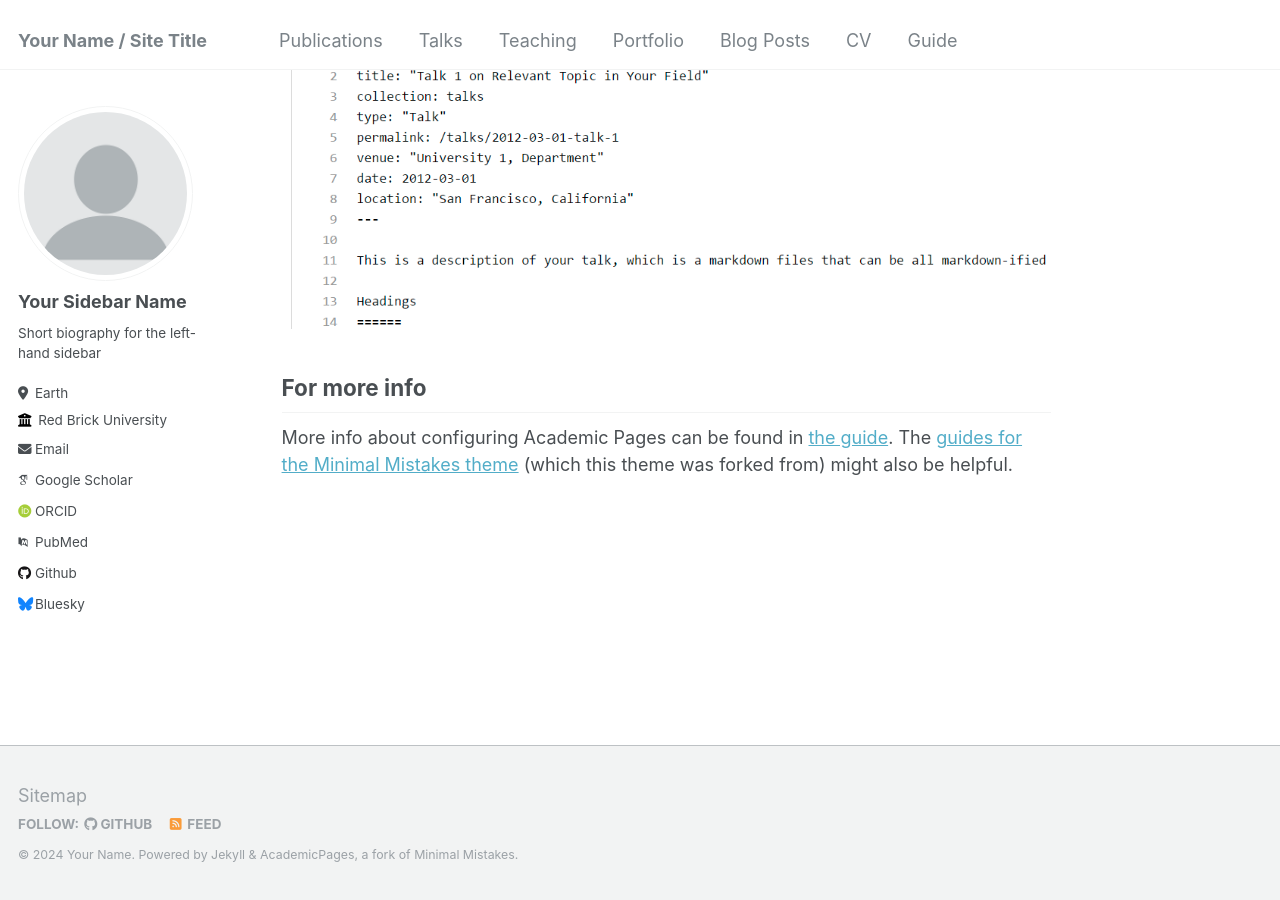
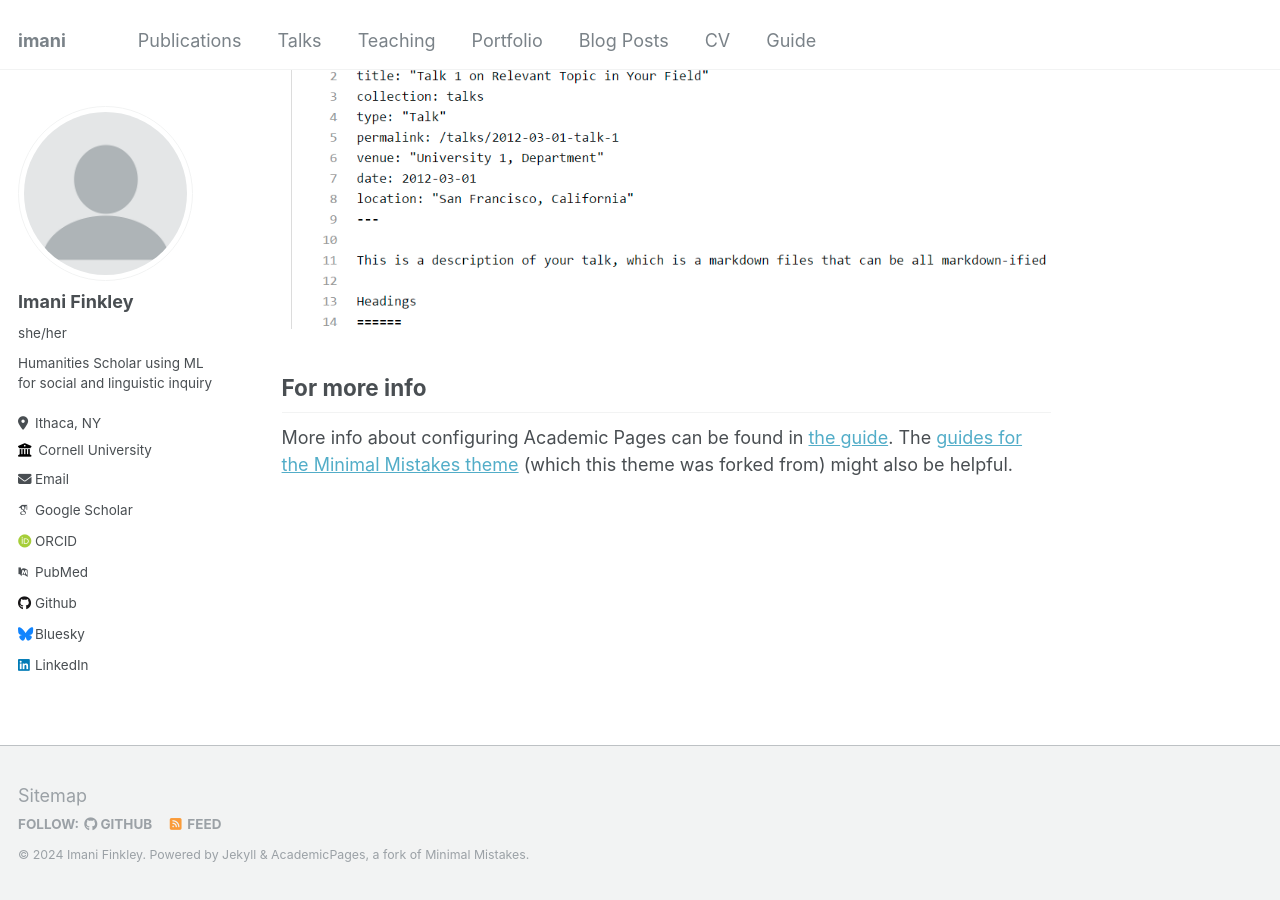
Before and after one commit to imanif/imanif.github.io, a Jekyll site: the page built from _pages/about.md, in a window 1280 px wide and 900 px high, scrolled down 2660 px. Built offline with Jekyll 4.4.1, drawn with Linux system fonts in a browser that asks for light colours; some web fonts are replaced.

Commit message:
Update _config.yml

```diff
--- a/_config.yml
+++ b/_config.yml
@@ -8,13 +8,13 @@
 
 # Basic Site Settings
 locale                   : "en-US"
-title                    : "Your Name / Site Title"
+title                    : "imani"
 title_separator          : "-"
-name                     : &name "Your Name"
+name                     : &name "Imani Finkley"
 description              : &description "personal description"
-url                      : https://academicpages.github.io # the base hostname & protocol for your site e.g. "https://mmistakes.github.io"
+url                      : https://imanif.github.io # the base hostname & protocol for your site e.g. "https://mmistakes.github.io"
 baseurl                  : "" # the subpath of your site, e.g. "/blog"
-repository               : "academicpages/academicpages.github.io"
+repository               : "imanif/imanif.github.io"
 
 # Site Author - The following control what appear as part of the author content on the side bar.
 #               If a field is blank the icon and link will not appear, otherwise it will be shown.
@@ -22,11 +22,11 @@ repository               : "academicpages/academicpages.github.io"
 author:
   # Biographic information
   avatar           : "profile.png"
-  name             : "Your Sidebar Name"
-  pronouns         : # example: "she/her"
-  bio              : "Short biography for the left-hand sidebar"
-  location         : "Earth"
-  employer         : "Red Brick University"
+  name             : "Imani Finkley"
+  pronouns         : "she/her" # example: "she/her"
+  bio              : "Humanities Scholar using ML for social and linguistic inquiry"
+  location         : "Ithaca, NY"
+  employer         : "Cornell University"
   uri              : # URL
   email            : "none@example.org"
 
@@ -42,7 +42,7 @@ author:
   bitbucket        : # Username - Update with your username on the site
   codepen          : # Username
   dribbble         : # Username
-  github           : "academicpages"
+  github           : "imanif"
   kaggle           : # Username
   stackoverflow    : # User number or user number and name (i.e., use "1" or "1/jeff-atwood")
 
@@ -56,7 +56,7 @@ author:
   keybase          : # Username
   instagram        : # Username
   lastfm           : # Username
-  linkedin         : # Username
+  linkedin         : "imanifinkley"# Username
   mastodon         : # URL
   medium           : # URL
   pinterest        : # Username
```
